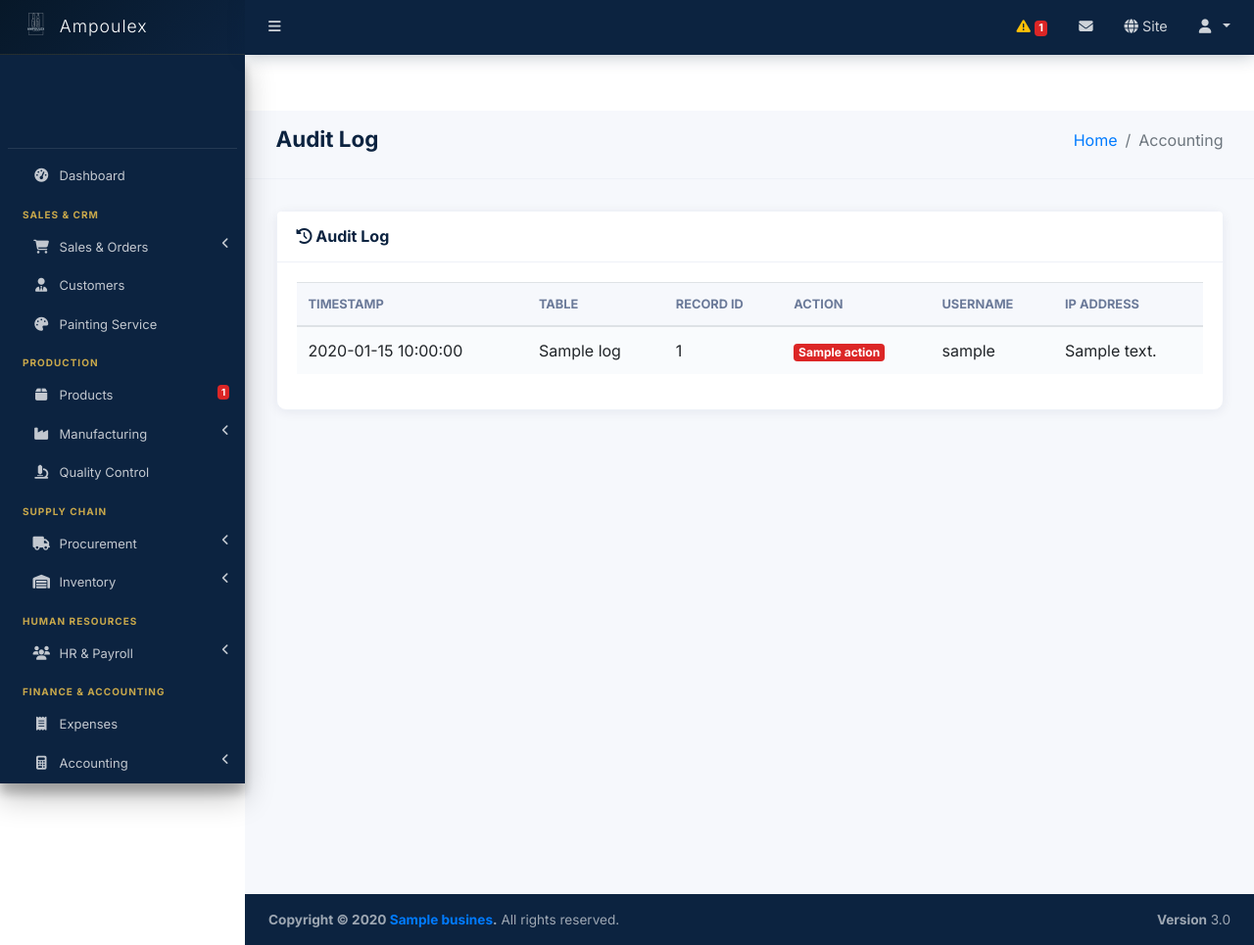
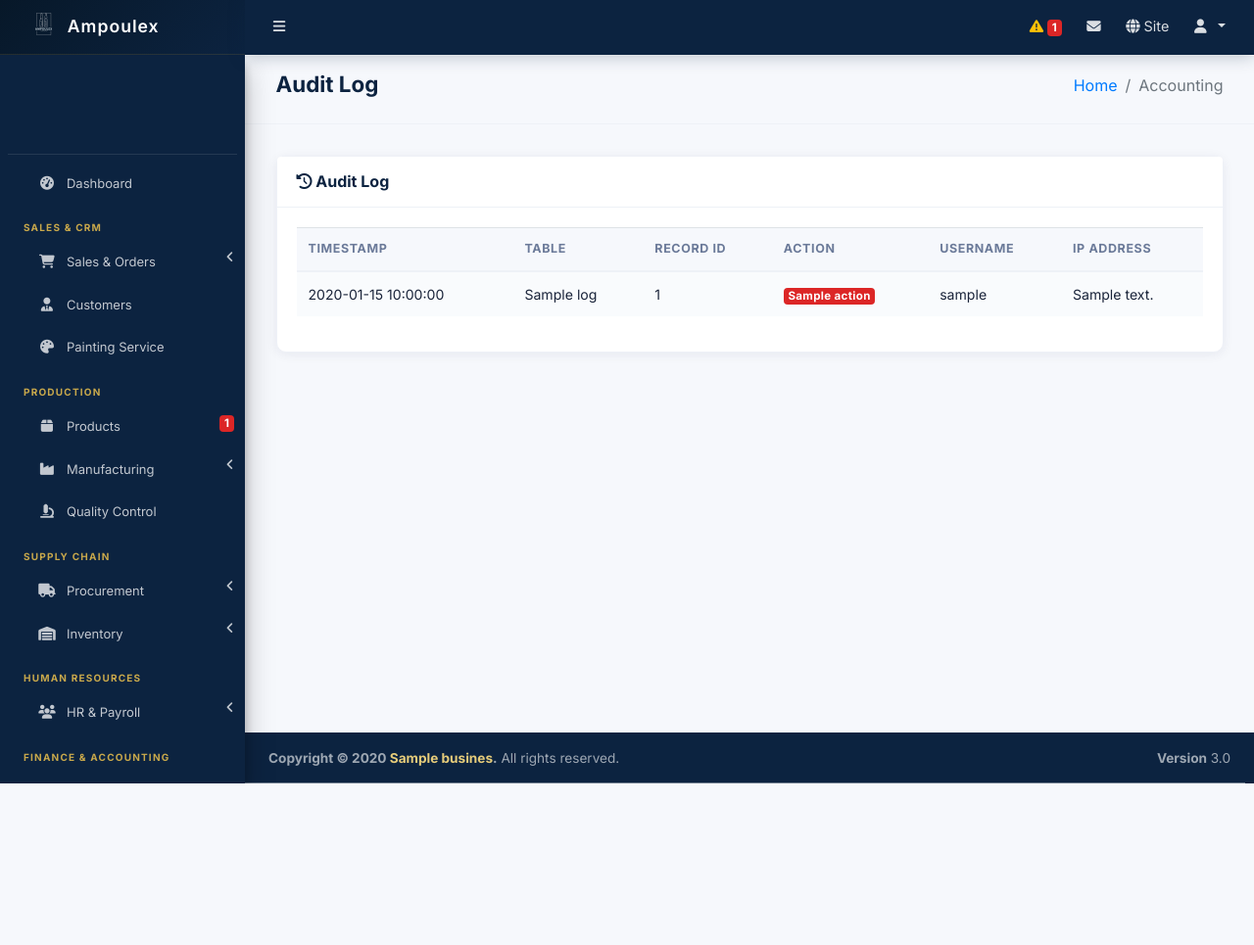
Before and after one commit to jjarral/AmpRep, a Python web app: template templates/accounting/audit_log.html in a window 1280 px wide. Shown: the whole page at 98% size. After the commit the page ends 800 px from the top, so only its background shows below. Run offline with Jinja, Linux system fonts and the light colour scheme; the template is opened without the code that fills it: most values are stand-ins (such as "Sample title", 1, 10 or a date in 2020); some libraries are stand-ins or nearby versions.

Commit message:
Update base.html

```diff
--- a/templates/base.html
+++ b/templates/base.html
@@ -11,122 +11,182 @@
     <link rel="stylesheet" href="https://cdn.jsdelivr.net/npm/admin-lte@3.2/dist/css/adminlte.min.css">
 
     <style>
+    /* ── THEME VARIABLES ── */
         :root {
-            --ax-navy: #0c2340; --ax-navy-md: #163257; --ax-navy-lt: #1e4a7c;
-            --ax-gold: #c8a84b; --ax-gold-lt: #e6cc7a; --ax-green: #0d8a5f;
-            --ax-red: #dc2626; --ax-off-white: #f6f8fc; --ax-gray-100: #eef1f7;
-            --ax-gray-300: #ccd3df; --ax-gray-500: #6b7a99; --ax-gray-700: #2d3a52;
-            --ax-text: #1a243a; --ax-radius: 10px; --ax-shadow: 0 2px 12px rgba(12,35,64,.07);
+            --ax-navy: #0c2340;
+            --ax-navy-md: #163257;
+            --ax-navy-lt: #1e4a7c;
+            --ax-gold: #c8a84b;
+            --ax-gold-lt: #e6cc7a;
+            --ax-green: #0d8a5f;
+            --ax-red: #dc2626;
+            --ax-off-white: #f6f8fc;
+            --ax-gray-100: #eef1f7;
+            --ax-gray-300: #ccd3df;
+            --ax-gray-500: #6b7a99;
+            --ax-gray-700: #2d3a52;
+            --ax-text: #1a243a;
+            --ax-radius: 10px;
+            --ax-shadow: 0 2px 12px rgba(12,35,64,.07);
             --ax-shadow-md: 0 6px 24px rgba(12,35,64,.12);
+            --ax-navbar-h: 3.5rem;
+            --ax-sidebar-w: 250px;
         }
-        body, .wrapper { font-family: 'Inter', sans-serif !important; }
 
-        /* ── Sidebar: Full Height, Fixed Position ── */
+        /* ── GLOBAL & LAYOUT (Fixes Double Scrollbar) ── */
+        html, body {
+            overflow: hidden !important;
+            height: 100% !important;
+            margin: 0 !important;
+            font-family: 'Inter', sans-serif !important;
+            color: var(--ax-text);
+        }
+        .wrapper { height: 100% !important; }
+
+        /* Navbar */
+        .main-header.navbar {
+            position: fixed !important; top: 0 !important; left: 0 !important; right: 0 !important;
+            height: var(--ax-navbar-h) !important; z-index: 1050 !important;
+            background: var(--ax-navy) !important; border: none !important;
+            box-shadow: 0 2px 16px rgba(12,35,64,.25) !important; padding: 0 1rem !important;
+        }
+        .main-header .nav-link { color: rgba(255,255,255,.85) !important; font-size: .9rem; padding: .5rem .8rem !important; }
+        .main-header .nav-link:hover { color: var(--ax-gold-lt) !important; }
+        .main-header .dropdown-menu { border: 1px solid var(--ax-gray-100); border-radius: var(--ax-radius); box-shadow: var(--ax-shadow-md); }
+        .main-header .dropdown-item { font-size: .88rem; padding: .5rem 1rem; }
+        .main-header .dropdown-item:hover { background: var(--ax-off-white); color: var(--ax-navy); }
+
+        /* Sidebar */
         .main-sidebar {
-            position: fixed !important; top: 3.5rem !important; bottom: 0 !important;
-            height: calc(100vh - 3.5rem) !important; overflow-y: auto !important;
-            z-index: 1040 !important; background: var(--ax-navy) !important; width: 250px !important;
+            position: fixed !important; top: var(--ax-navbar-h) !important; left: 0 !important; bottom: 0 !important;
+            width: var(--ax-sidebar-w) !important; height: calc(100vh - var(--ax-navbar-h)) !important;
+            overflow-y: auto !important; overflow-x: hidden !important; z-index: 1040 !important;
+            background: var(--ax-navy) !important; box-shadow: 2px 0 12px rgba(0,0,0,.15);
         }
-        .sidebar { padding-bottom: 2rem !important; }
-        .sidebar::-webkit-scrollbar { width: 4px; }
-        .sidebar::-webkit-scrollbar-thumb { background: rgba(200,168,75,.2); border-radius: 4px; }
+        .main-sidebar::-webkit-scrollbar { width: 4px; }
+        .main-sidebar::-webkit-scrollbar-thumb { background: rgba(200,168,75,.2); border-radius: 4px; }
 
-        /* ── Navbar ── */
-        .main-header.navbar {
-            position: sticky !important; top: 0 !important; z-index: 1050 !important;
-            background: var(--ax-navy) !important; border: none !important;
-            box-shadow: 0 2px 16px rgba(12,35,64,.25) !important; height: 3.5rem !important;
+        .brand-link {
+            height: var(--ax-navbar-h) !important; display: flex !important; align-items: center !important;
+            padding: 0 1rem !important; background: linear-gradient(135deg, #071829, var(--ax-navy)) !important;
+            border-bottom: 1px solid rgba(200,168,75,.15) !important;
         }
-        .main-header .nav-link { color: rgba(255,255,255,.8) !important; font-size: .9rem; }
-        .main-header .nav-link:hover { color: var(--ax-gold-lt) !important; }
+        .brand-text { font-size: 1.1rem !important; letter-spacing: 1px !important; color: #fff !important; font-weight: 600 !important; }
 
-        /* ── Brand ── */
-        .brand-link {
-            background: linear-gradient(135deg, #071829, var(--ax-navy)) !important;
-            border-bottom: 1px solid rgba(200,168,75,.15) !important;
-            height: 3.5rem !important; display: flex !important; align-items: center !important;
-        }
-        .brand-text { font-size: 1.1rem !important; letter-spacing: 1px !important; color: #fff !important; }
+        .user-panel { padding: .8rem 1rem !important; border-bottom: 1px solid rgba(255,255,255,.1) !important; }
+        .user-panel .info a { color: var(--ax-gold-lt) !important; font-weight: 600 !important; font-size: .9rem; }
+        .user-panel .info small { color: rgba(255,255,255,.5) !important; }
 
-        /* ── User Panel ── */
-        .user-panel { padding: 10px 15px !important; border-bottom: 1px solid rgba(255,255,255,.1) !important; }
-        .user-panel .info a { color: var(--ax-gold-lt) !important; font-weight: 600 !important; }
-
-        /* ── Navigation ── */
+        /* Sidebar Navigation */
         .nav-sidebar .nav-header {
-            padding: 12px 15px 6px !important; font-size: 10px !important; letter-spacing: .1em !important;
+            padding: 1rem 1rem .4rem !important; font-size: 10px !important; letter-spacing: .12em !important;
             color: var(--ax-gold) !important; font-weight: 700 !important; text-transform: uppercase;
         }
         .nav-sidebar .nav-link {
-            padding: 8px 15px !important; font-size: 13px !important; color: rgba(255,255,255,.75) !important;
-            border-radius: 6px !important; margin: 2px 8px !important; transition: all .15s !important;
+            padding: .6rem 1rem !important; font-size: 13px !important; color: rgba(255,255,255,.75) !important;
+            border-radius: 6px !important; margin: .15rem .8rem !important; transition: all .15s ease;
         }
         .nav-sidebar .nav-link:hover { background: rgba(255,255,255,.08) !important; color: #fff !important; }
         .nav-sidebar .nav-link.active,
         .nav-sidebar > .nav-item > .nav-link.active {
-            background: rgba(200,168,75,.15) !important; color: var(--ax-gold-lt) !important;
+            background: rgba(200,168,75,.15) !important; color: var(--ax-gold-lt) !important; font-weight: 500;
         }
-        .nav-sidebar .nav-icon { font-size: 14px !important; margin-right: 8px !important; width: 1.3rem !important; }
+        .nav-sidebar .nav-icon { font-size: 14px !important; margin-right: .6rem !important; width: 1.3rem !important; text-align: center; }
 
-        /* ── Treeview ── */
-        .nav-treeview { background: rgba(0,0,0,.1) !important; border-radius: 0 0 6px 6px !important; margin: 0 8px 4px !important; }
-        .nav-treeview .nav-link { padding: 6px 15px 6px 32px !important; font-size: 12.5px !important; color: rgba(255,255,255,.65) !important; }
+        .nav-treeview {
+            background: rgba(0,0,0,.12) !important; border-radius: 0 0 6px 6px !important;
+            margin: 0 .8rem .4rem !important; padding: .25rem 0 !important;
+        }
+        .nav-treeview .nav-link {
+            padding: .4rem 1rem .4rem 2.2rem !important; font-size: 12.5px !important; color: rgba(255,255,255,.65) !important;
+        }
         .nav-treeview .nav-link:hover { color: #fff !important; background: rgba(255,255,255,.05) !important; }
         .nav-treeview .nav-link.active { color: var(--ax-gold-lt) !important; background: rgba(200,168,75,.12) !important; }
 
-        /* ── Content Area ── */
-        .content-wrapper { background: var(--ax-off-white) !important; margin-left: 250px !important; min-height: 100vh !important; }
+        /* Content Area */
+        .content-wrapper {
+            margin-left: var(--ax-sidebar-w) !important; height: calc(100vh - var(--ax-navbar-h)) !important;
+            min-height: auto !important; overflow-y: auto !important; overflow-x: hidden !important;
+            background: var(--ax-off-white) !important;
+        }
         .content-header {
-            position: sticky; top: 3.5rem; z-index: 1020; background: var(--ax-off-white) !important;
-            padding: 1rem 1.5rem !important; margin-bottom: 1rem; border-bottom: 1px solid var(--ax-gray-100) !important;
+            position: sticky; top: 0; z-index: 1020; background: var(--ax-off-white) !important;
+            padding: 1rem 1.5rem !important; margin-bottom: 1rem !important; border-bottom: 1px solid var(--ax-gray-100) !important;
         }
         .content-header h1 { font-size: 1.4rem !important; font-weight: 700 !important; color: var(--ax-navy) !important; }
         .content { padding: 1rem 1.5rem !important; }
 
-        /* ── Cards ── */
-        .card { border: 1px solid var(--ax-gray-100) !important; border-radius: var(--ax-radius) !important; box-shadow: var(--ax-shadow) !important; }
+        /* Cards */
+        .card { border: 1px solid var(--ax-gray-100) !important; border-radius: var(--ax-radius) !important; box-shadow: var(--ax-shadow) !important; background: #fff !important; }
         .card-header { background: #fff !important; border-bottom: 1px solid var(--ax-gray-100) !important; padding: 1rem 1.25rem !important; }
         .card-header .card-title { font-size: 1rem !important; font-weight: 700 !important; color: var(--ax-navy) !important; }
         .card-body { padding: 1.25rem !important; }
 
-        /* ── Buttons ── */
+        /* Buttons */
+        .btn { font-weight: 600 !important; border-radius: 8px !important; font-size: .88rem !important; transition: all .2s; }
         .btn-primary { background: var(--ax-navy) !important; border-color: var(--ax-navy) !important; }
-        .btn-primary:hover { background: var(--ax-navy-md) !important; border-color: var(--ax-navy-md) !important; }
+        .btn-primary:hover { background: var(--ax-navy-md) !important; border-color: var(--ax-navy-md) !important; transform: translateY(-1px); }
         .btn-success { background: var(--ax-green) !important; border-color: var(--ax-green) !important; }
         .btn-warning { background: var(--ax-gold) !important; border-color: var(--ax-gold) !important; color: var(--ax-navy) !important; }
+        .btn-danger { background: var(--ax-red) !important; border-color: var(--ax-red) !important; }
+        .btn-outline-primary { color: var(--ax-navy) !important; border-color: var(--ax-navy) !important; }
+        .btn-outline-primary:hover { background: var(--ax-navy) !important; color: #fff !important; }
 
-        /* ── Tables ── */
-        .table thead th { background: var(--ax-off-white) !important; font-size: .8rem; font-weight: 700; text-transform: uppercase; color: var(--ax-gray-500) !important; }
-        .table td { padding: .75rem; vertical-align: middle !important; border-color: var(--ax-gray-100) !important; }
+        /* Tables */
+        .table { font-size: .88rem; }
+        .table thead th {
+            background: var(--ax-off-white) !important; border-bottom: 2px solid var(--ax-gray-100) !important;
+            font-size: .78rem; font-weight: 700; text-transform: uppercase; letter-spacing: .05em;
+            color: var(--ax-gray-500) !important; padding: .75rem;
+        }
+        .table td { padding: .75rem; vertical-align: middle !important; color: var(--ax-text); border-color: var(--ax-gray-100) !important; }
         .table-striped tbody tr:nth-of-type(odd) { background: rgba(246,248,252,.6) !important; }
         .table-hover tbody tr:hover { background: rgba(200,168,75,.05) !important; }
 
-        /* ── Forms ── */
-        .form-control { border: 1.5px solid var(--ax-gray-100) !important; border-radius: 8px !important; font-size: .9rem !important; }
-        .form-control:focus { border-color: var(--ax-navy-lt) !important; box-shadow: 0 0 0 3px rgba(22,50,87,.1) !important; }
+        /* Forms */
+        .form-control, .custom-select {
+            border: 1.5px solid var(--ax-gray-100) !important; border-radius: 8px !important;
+            font-size: .9rem !important; padding: .6rem .85rem !important;
+        }
+        .form-control:focus, .custom-select:focus {
+            border-color: var(--ax-navy-lt) !important; box-shadow: 0 0 0 3px rgba(22,50,87,.1) !important;
+        }
+        .form-group label { font-size: .85rem; font-weight: 600; color: var(--ax-gray-700); }
 
-        /* ── Badges ── */
+        /* Badges & Status */
+        .badge { font-weight: 700; letter-spacing: .03em; font-size: .72rem; }
         .badge-primary { background: var(--ax-navy) !important; }
         .badge-success { background: var(--ax-green) !important; }
         .badge-warning { background: var(--ax-gold) !important; color: var(--ax-navy) !important; }
         .badge-danger { background: var(--ax-red) !important; }
+        .status-badge { padding: 4px 12px; border-radius: 50px; font-size: .72rem; font-weight: 700; }
+        .badge-low-stock { background: #fee2e2; color: #dc2626; animation: pulse 2s infinite; }
 
-        /* ── Footer ── */
+        /* Alerts */
+        .alert { border-radius: var(--ax-radius) !important; border: none !important; font-size: .88rem; font-weight: 500; }
+        .alert-success { background: #d1fae5 !important; color: #065f46 !important; }
+        .alert-danger, .alert-error { background: #fee2e2 !important; color: #991b1b !important; }
+        .alert-warning { background: #fef3c7 !important; color: #92400e !important; }
+        .alert-info { background: #dbeafe !important; color: #1e40af !important; }
+
+        /* Footer */
         .main-footer {
             background: var(--ax-navy) !important; color: rgba(255,255,255,.6) !important;
-            border: none !important; font-size: .85rem; padding: 1rem 1.5rem; margin-left: 250px !important;
+            border: none !important; font-size: .85rem; padding: 1rem 1.5rem;
+            margin-left: var(--ax-sidebar-w) !important; position: sticky !important; bottom: 0 !important; z-index: 10 !important;
+        }
+        .main-footer a { color: var(--ax-gold-lt) !important; }
+
+        /* Responsive */
+        @media (max-width: 768px) {
+            .main-sidebar { transform: translateX(-100%); transition: transform .3s ease; }
+            .sidebar-open .main-sidebar { transform: translateX(0); }
+            .content-wrapper, .main-footer { margin-left: 0 !important; }
+            .content-header h1 { font-size: 1.2rem !important; }
         }
 
-        /* ── Mobile Responsive ── */
-        @media (max-width: 768px) {
-            .main-sidebar { transform: translateX(-100%); transition: transform .3s; }
-            .sidebar-open .main-sidebar { transform: translateX(0); }
-            .content-wrapper, .main-footer { margin-left: 0 !important; }
-        }
-
-        /* ── Animations ── */
+        /* Animations */
         @keyframes pulse { 0%,100%{opacity:1} 50%{opacity:.7} }
-        .badge-low-stock { animation: pulse 2s infinite; }
     </style>
     {% block extra_css %}{% endblock %}
 </head>
```
